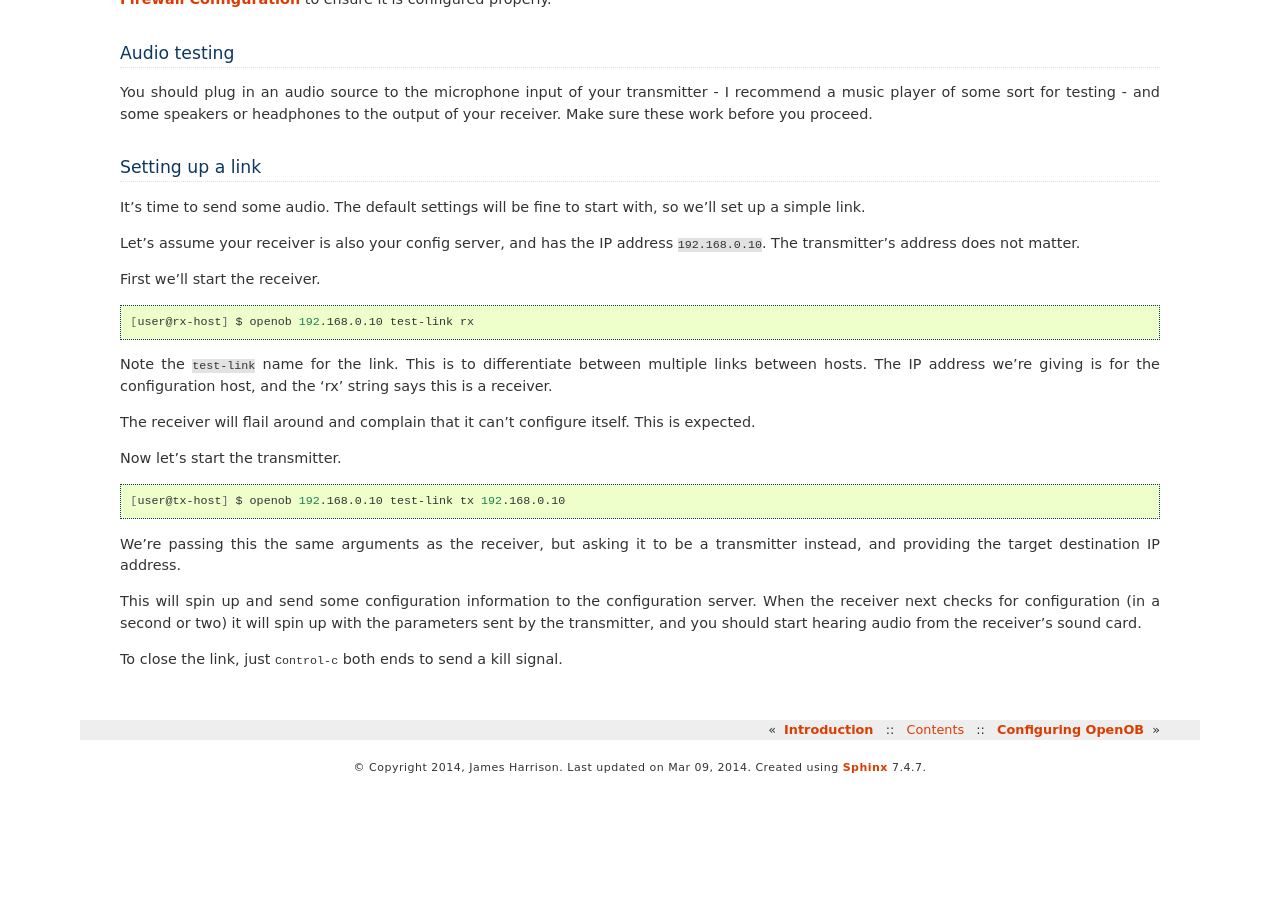
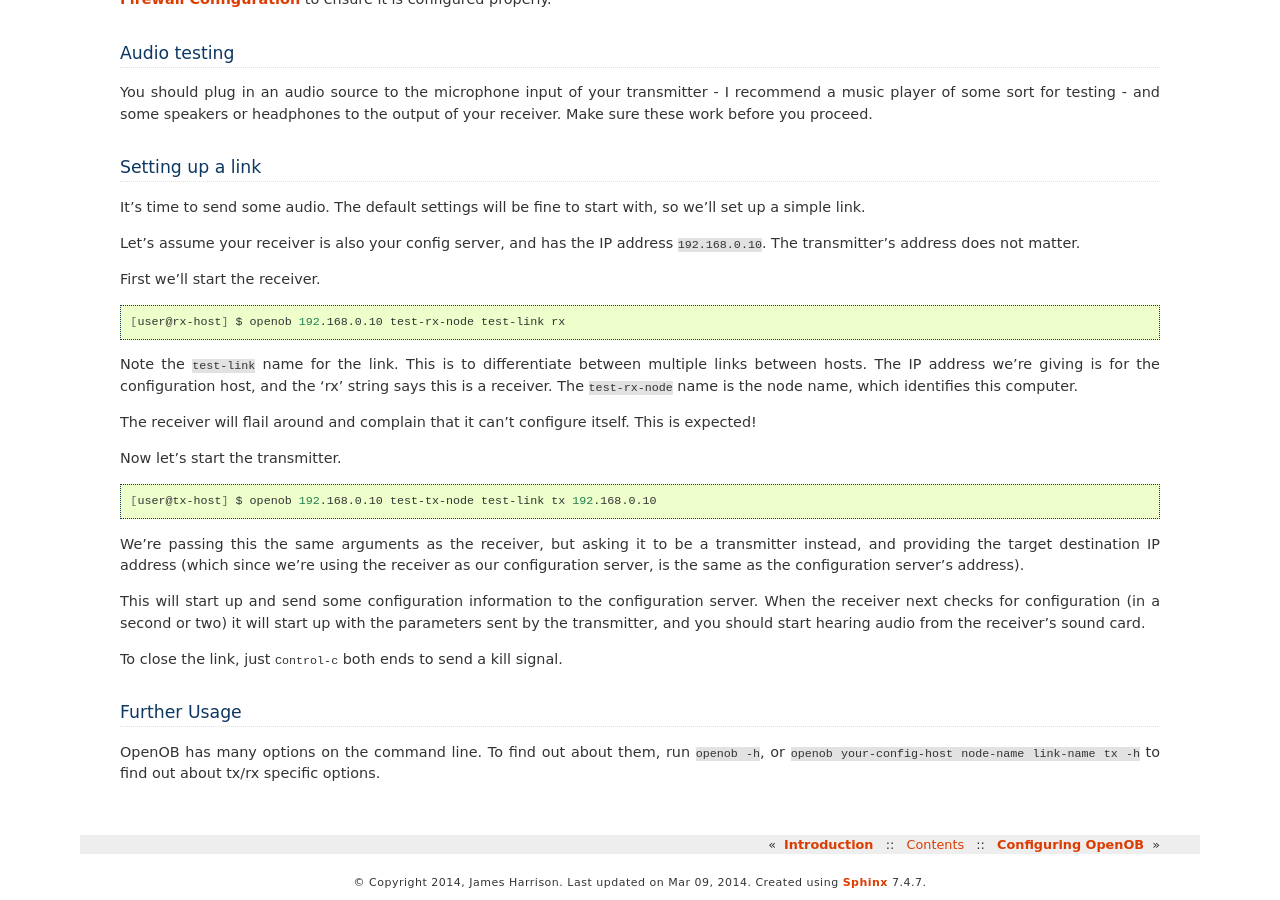
Before and after one commit to JamesHarrison/openob, a Sphinx documentation site: the page built from doc/source/tutorial.rst, in a window 1280 px wide and 900 px high, scrolled down 1214 px. Built offline with Sphinx 7.4.7, drawn with Linux system fonts in a browser that asks for light colours; formulas are drawn with MathJax 3; before the commit the page ends 1999 px from its top, so only the background shows below that.

Commit message:
Tutorial updates

```diff
--- a/doc/source/tutorial.rst
+++ b/doc/source/tutorial.rst
@@ -67,20 +67,25 @@ First we'll start the receiver.
 
 .. code-block:: bash
 
-  [user@rx-host] $ openob 192.168.0.10 test-link rx
+  [user@rx-host] $ openob 192.168.0.10 test-rx-node test-link rx
 
-Note the ``test-link`` name for the link. This is to differentiate between multiple links between hosts. The IP address we're giving is for the configuration host, and the 'rx' string says this is a receiver.
+Note the ``test-link`` name for the link. This is to differentiate between multiple links between hosts. The IP address we're giving is for the configuration host, and the 'rx' string says this is a receiver. The ``test-rx-node`` name is the node name, which identifies this computer.
 
-The receiver will flail around and complain that it can't configure itself. This is expected.
+The receiver will flail around and complain that it can't configure itself. This is expected!
 
 Now let's start the transmitter.
 
 .. code-block:: bash
 
-  [user@tx-host] $ openob 192.168.0.10 test-link tx 192.168.0.10
+  [user@tx-host] $ openob 192.168.0.10 test-tx-node test-link tx 192.168.0.10
 
-We're passing this the same arguments as the receiver, but asking it to be a transmitter instead, and providing the target destination IP address.
+We're passing this the same arguments as the receiver, but asking it to be a transmitter instead, and providing the target destination IP address (which since we're using the receiver as our configuration server, is the same as the configuration server's address).
 
-This will spin up and send some configuration information to the configuration server. When the receiver next checks for configuration (in a second or two) it will spin up with the parameters sent by the transmitter, and you should start hearing audio from the receiver's sound card.
+This will start up and send some configuration information to the configuration server. When the receiver next checks for configuration (in a second or two) it will start up with the parameters sent by the transmitter, and you should start hearing audio from the receiver's sound card.
 
 To close the link, just :kbd:`Control-c` both ends to send a kill signal.
+
+Further Usage
+-------------
+
+OpenOB has many options on the command line. To find out about them, run ``openob -h``, or ``openob your-config-host node-name link-name tx -h`` to find out about tx/rx specific options.
```
